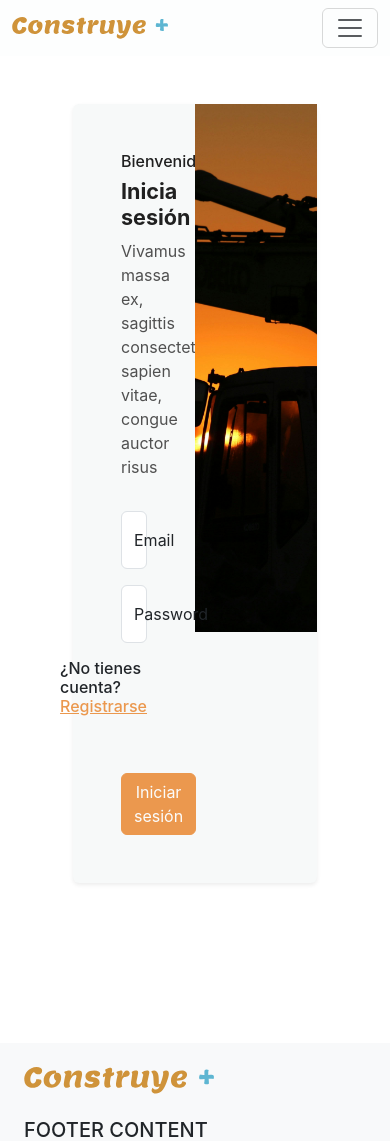
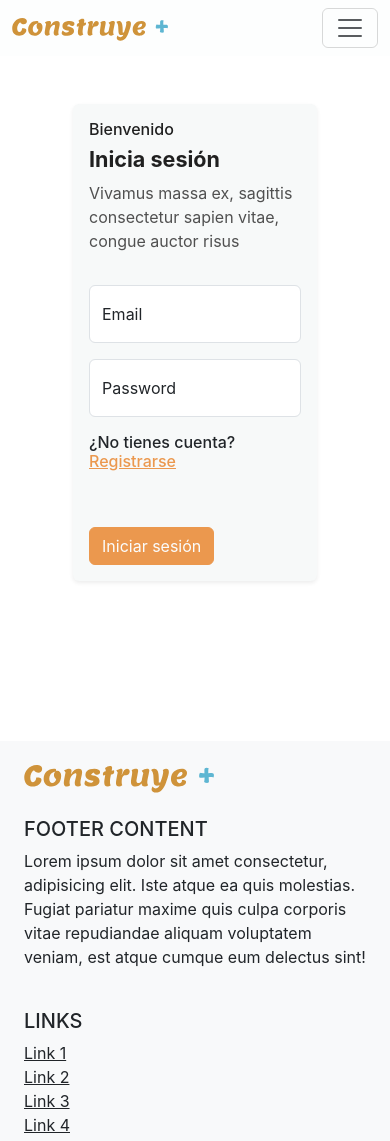
Before and after one commit to JorGDift/construye_git, a Django app: page /Login/ in a window 390 px wide. Shown: the top 1141 px of the page. Run offline with Django 4.2, Linux system fonts and the light colour scheme; some libraries are stand-ins or nearby versions.

Commit message:
se corrigieron errores

```diff
--- a/backend/settings/base.py
+++ b/backend/settings/base.py
@@ -11,7 +11,7 @@ https://docs.djangoproject.com/en/4.1/ref/settings/
 """
 
 from pathlib import Path
-import os
+
 
 # Build paths inside the project like this: BASE_DIR / 'subdir'.
 BASE_DIR = Path(__file__).resolve().parent.parent.parent
--- a/backend/settings/local.py
+++ b/backend/settings/local.py
@@ -1,4 +1,6 @@
 from .base import *
+import os
+
 
 # SECURITY WARNING: don't run with debug turned on in production!
 DEBUG = True
--- a/templates/client/includes/navbar.html
+++ b/templates/client/includes/navbar.html
@@ -2,7 +2,9 @@
 <!-- nav bar -->
 <nav class="navbar navbar-expand-lg position-sticky sticky-top bg-white-1 px-md-5">
     <div class="container-fluid">
-        <img src="{% static 'img/brand_positive-construye+.svg' %}" style="height:1.4rem" class="me-4" alt="logo">
+        <a href="{% url 'coreApp:Inicio' %}" class="navbar-brand">
+            <img src="{% static 'img/brand_positive-construye+.svg' %}" style="height:1.4rem" class="me-4" alt="logo">
+        </a>
         <!-- btn collapse navbar -->
         <button class="navbar-toggler" type="button" data-bs-toggle="collapse" data-bs-target="#navbarSupportedContent" aria-controls="navbarSupportedContent" aria-expanded="false" aria-label="Toggle navigation">
             <span class="navbar-toggler-icon"></span>
@@ -16,7 +18,7 @@
             <ul class="navbar-nav me-5">
                 <li class="nav-item">
                     {% if request.user.is_authenticated %}
-                    	<a class="text-decoration-none nav-link" href="{% url 'customAdminApp:dashboard' %}">DashBoard - Admin</a>
+                    	<a class="text-decoration-none nav-link" target="_blank" href="/admin">DashBoard - Admin</a>
                     {% else %}
                         <a class="text-decoration-none nav-link" href="{% url 'coreApp:Login' %}">Iniciar sesión</a>
                     {% endif %}
--- a/templates/client/login.html
+++ b/templates/client/login.html
@@ -5,8 +5,8 @@
         <div class="container-sm">
             <div class="row justify-content-center">
                 <div class="col col-8 bg-white-3 shadow-sm mt-5 rounded-2">
-                    <div class="row row-cols-2">
-                        <div class="col p-5">
+                    <div class="row row-cols-1 row-cols-lg-2">
+                        <div class="col p-3 p-md-5">
                             <div class="row">
                                 <div class="col">
                                     <h6 class="text-dark-2 fw-medium">Bienvenido</h6>
@@ -38,7 +38,7 @@
 
                             </div>
                         </div>
-                        <div class="col p-0">
+                        <div class="col p-0 d-none d-lg-block">
                             <img class="img-fluid object-fit-cover w-100 h-100" style="max-height: 33rem" src="{% static 'img/img-4.jpg' %}" alt="">
                         </div>
                     </div>
```
Also changed, not shown: templates/client/ironmongery/ironmongery_product_list_category.html (+4 -5 lines), templates/client/user_register.html (+4 -4 lines).
